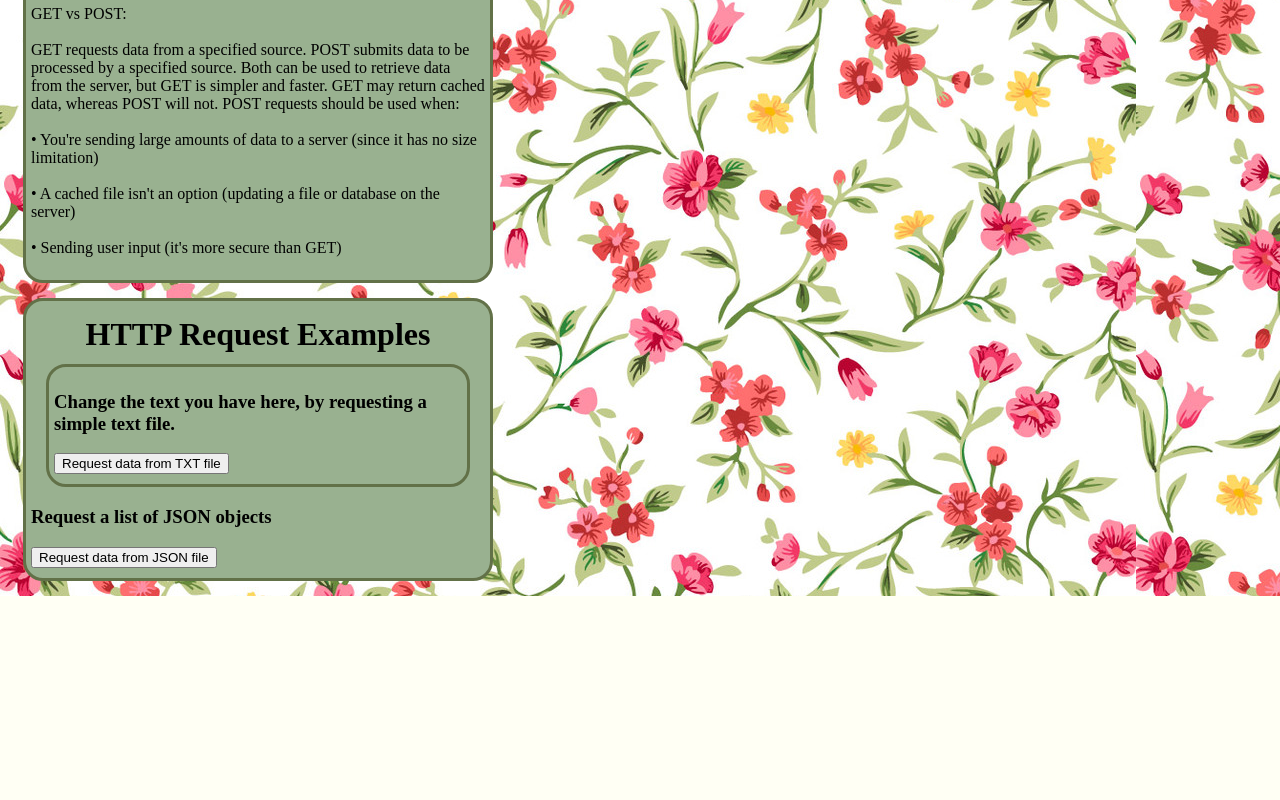
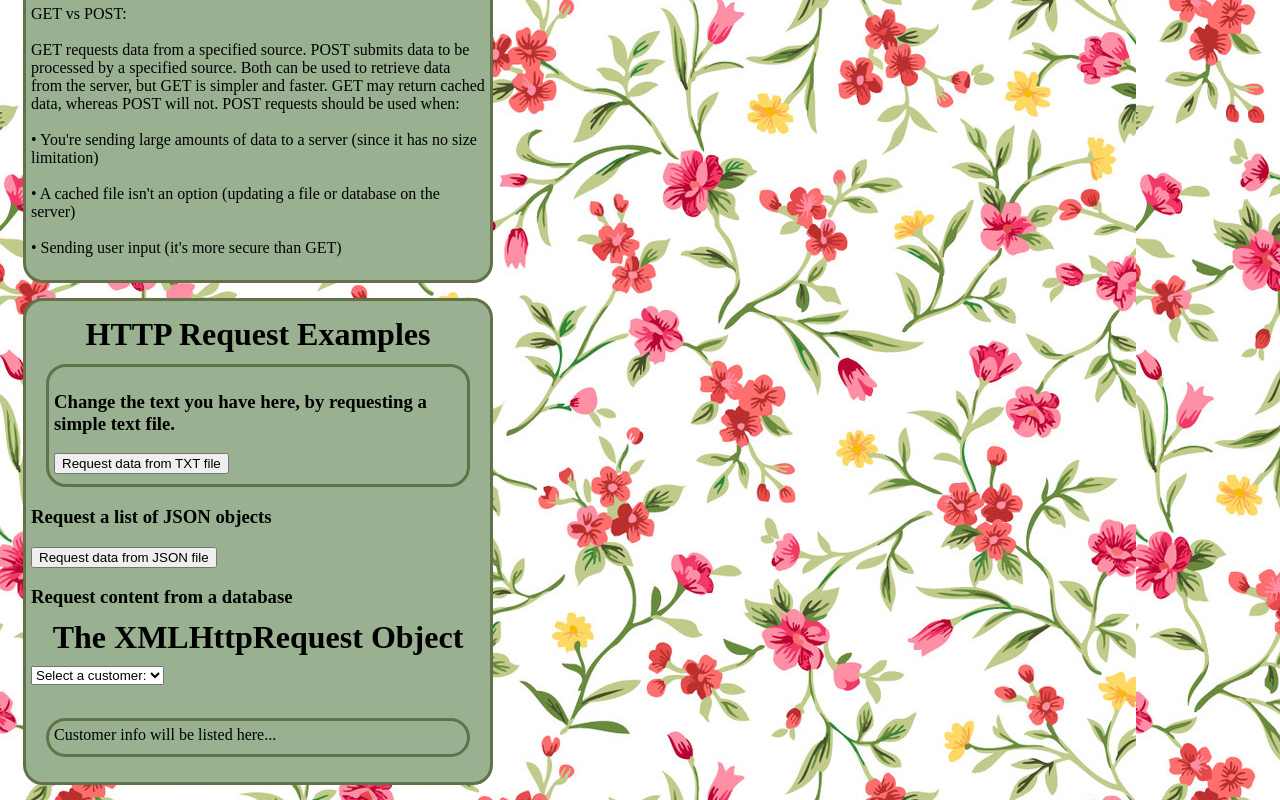
Before and after one commit to Walter-Ashleigh/cit261, a plain HTML site: page topic4.html in a window 1280 px wide. Shown: the part 1029-1829 px from the top of the page. Before the commit the page ends 1625 px from the top, so only its background shows below. Drawn offline with Linux system fonts and the light colour scheme.

Commit message:
files added

```diff
--- a/topic4.html
+++ b/topic4.html
@@ -124,6 +124,49 @@ xhttp.send();
                     }
             </script>
 
+            <h3>Request content from a database</h3>
+            <style>
+                    table,th,td {
+                      border : 1px solid black;
+                      border-collapse: collapse;
+                    }
+                    th,td {
+                      padding: 5px;
+                    }
+                    </style>
+                    <body>
+
+                    <h1>The XMLHttpRequest Object</h1>
+
+                    <form action="">
+                    <select name="customers" onchange="showCustomer(this.value)">
+                    <option value="">Select a customer:</option>
+                    <option value="ALFKI">Alfreds Futterkiste</option>
+                    <option value="NORTS ">North/South</option>
+                    <option value="WOLZA">Wolski Zajazd</option>
+                    </select>
+                    </form>
+                    <br>
+                    <div id="txtHint">Customer info will be listed here...</div>
+
+                    <script>
+                    function showCustomer(str) {
+                      var xhttp;
+                      if (str == "") {
+                        document.getElementById("txtHint").innerHTML = "";
+                        return;
+                      }
+                      xhttp = new XMLHttpRequest();
+                      xhttp.onreadystatechange = function() {
+                        if (this.readyState == 4 && this.status == 200) {
+                          document.getElementById("txtHint").innerHTML = this.responseText;
+                        }
+                      };
+                      xhttp.open("GET", "getcustomer.asp?q="+str, true);
+                      xhttp.send();
+                    }
+                    </script>
+
         </div>
     </main>
 </body>
```
